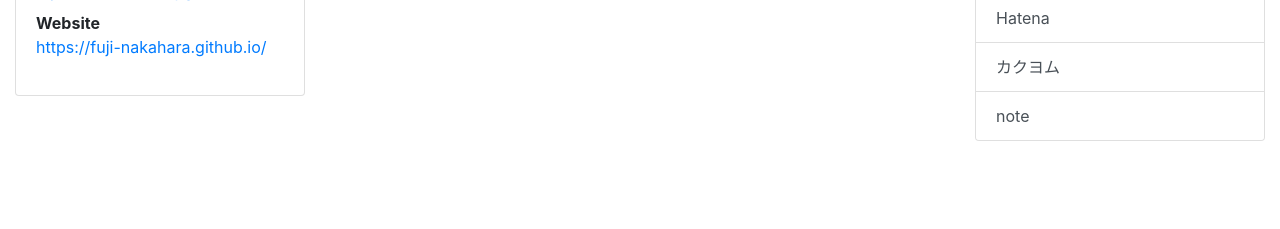
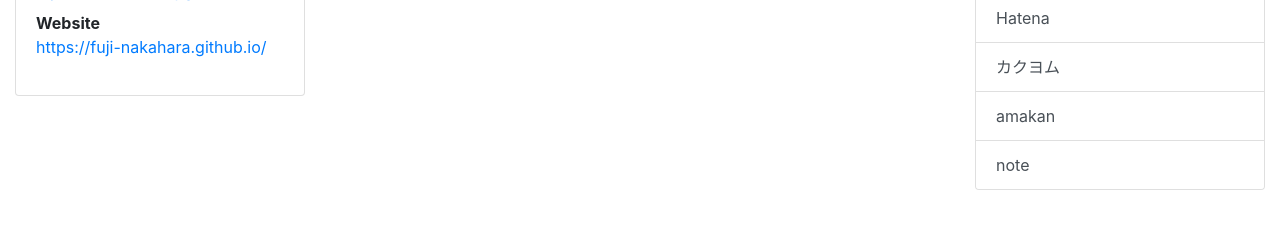
Before and after one commit to fuji-nakahara/fuji-nakahara.github.io, a Jekyll site: the page built from index.html, in a window 1280 px wide. Shown: the part 518-747 px from the top of the page. Built offline with Jekyll 4.4.1, drawn with Linux system fonts in a browser that asks for light colours.

Commit message:
Add amakan account

```diff
--- a/_data/accounts.yml
+++ b/_data/accounts.yml
@@ -13,5 +13,8 @@
 - title: カクヨム
   url: https://kakuyomu.jp/users/fuji-nakahara
 
+- title: amakan
+  url: https://amakan.net/@fuji_nakahara
+
 - title: note
   url: https://note.mu/fuji_nakahara
```
